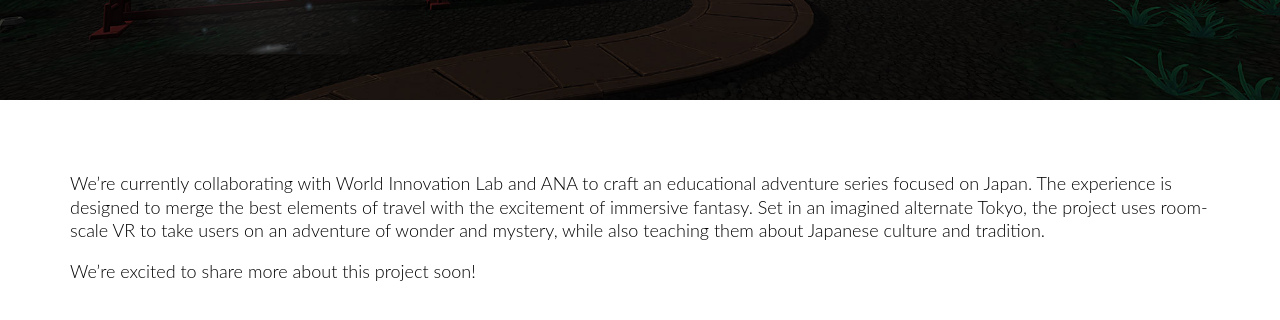
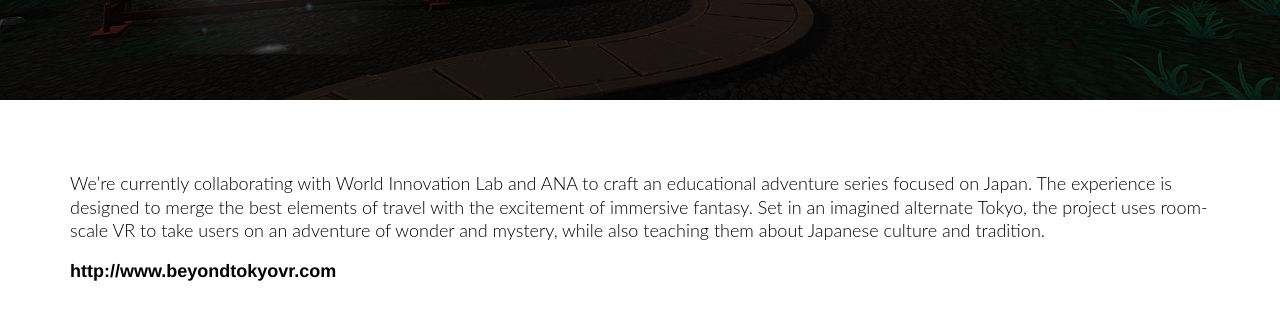
Before and after one commit to thesoapcollective/thesoapcollective.com, a Jekyll site: the page built from work/beyond_tokyo.html, in a window 1280 px wide and 900 px high, scrolled down 512 px, cut to the strip 0-332 px from the top of the window. Shown: the top 320 px of the strip. Built offline with Jekyll 4.4.1, drawn with Linux system fonts in a browser that asks for light colours; nearby versions of some CDN libraries.

Commit message:
Adds Beyond Tokyo VR website.

```diff
--- a/_data/projects.json
+++ b/_data/projects.json
@@ -35,6 +35,7 @@
     "background_alignment": "center center",
     "class": "beyondtokyo",
     "url": "beyond_tokyo",
+    "website": "http://www.beyondtokyovr.com",
     "images": [
       {"path": "beyondtokyo/BTScreenshots_00.jpg", "loading_image": "rect_loading.png", "title": "Beyond Tokyo Production Still"},
       {"path": "beyondtokyo/BTScreenshots_01.jpg", "loading_image": "rect_loading.png", "title": "Beyond Tokyo Production Still"},
--- a/work/beyond_tokyo.html
+++ b/work/beyond_tokyo.html
@@ -15,7 +15,7 @@ description: Virtually travel and adventure in a fantastical vision of Tokyo. Th
   <ul class="list-reset project-content-list is-max-width">
     <li class="project-description is-block">
       <p class="font-lato-300">We’re currently collaborating with World Innovation Lab and ANA to craft an educational adventure series focused on Japan. The experience is designed to merge the best elements of travel with the excitement of immersive fantasy. Set in an imagined alternate Tokyo, the project uses room-scale VR to take users on an adventure of wonder and mystery, while also teaching them about Japanese culture and tradition.</p>
-      <p class="font-lato-300">We’re excited to share more about this project soon!</p>
+      {% include project_website.html project=project %}
     </li>
     {% include project_images.html project=project has_spacer=true image_class="project-grid-two" gif_class="project-grid-two" %}
   </ul>
```
